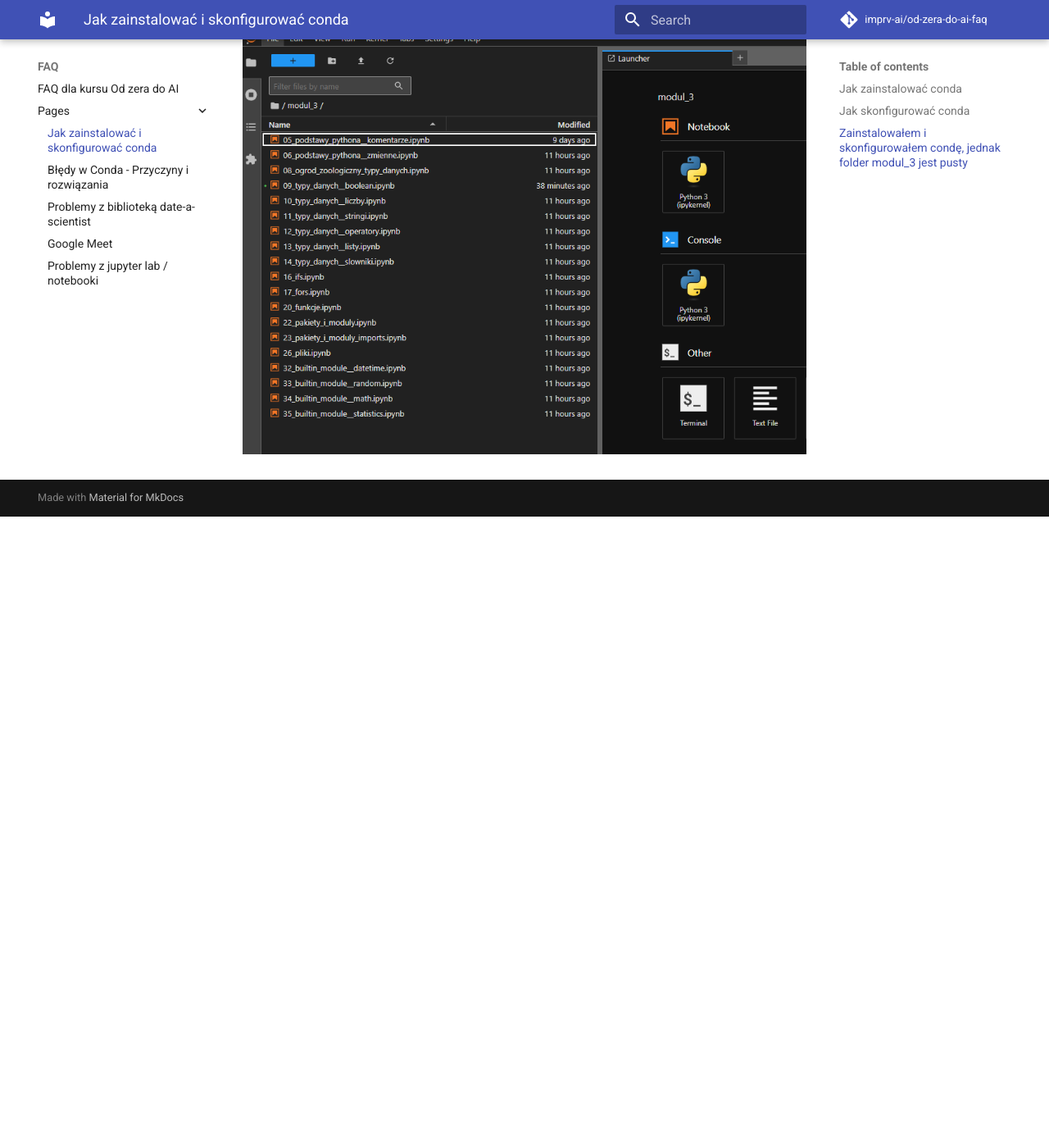
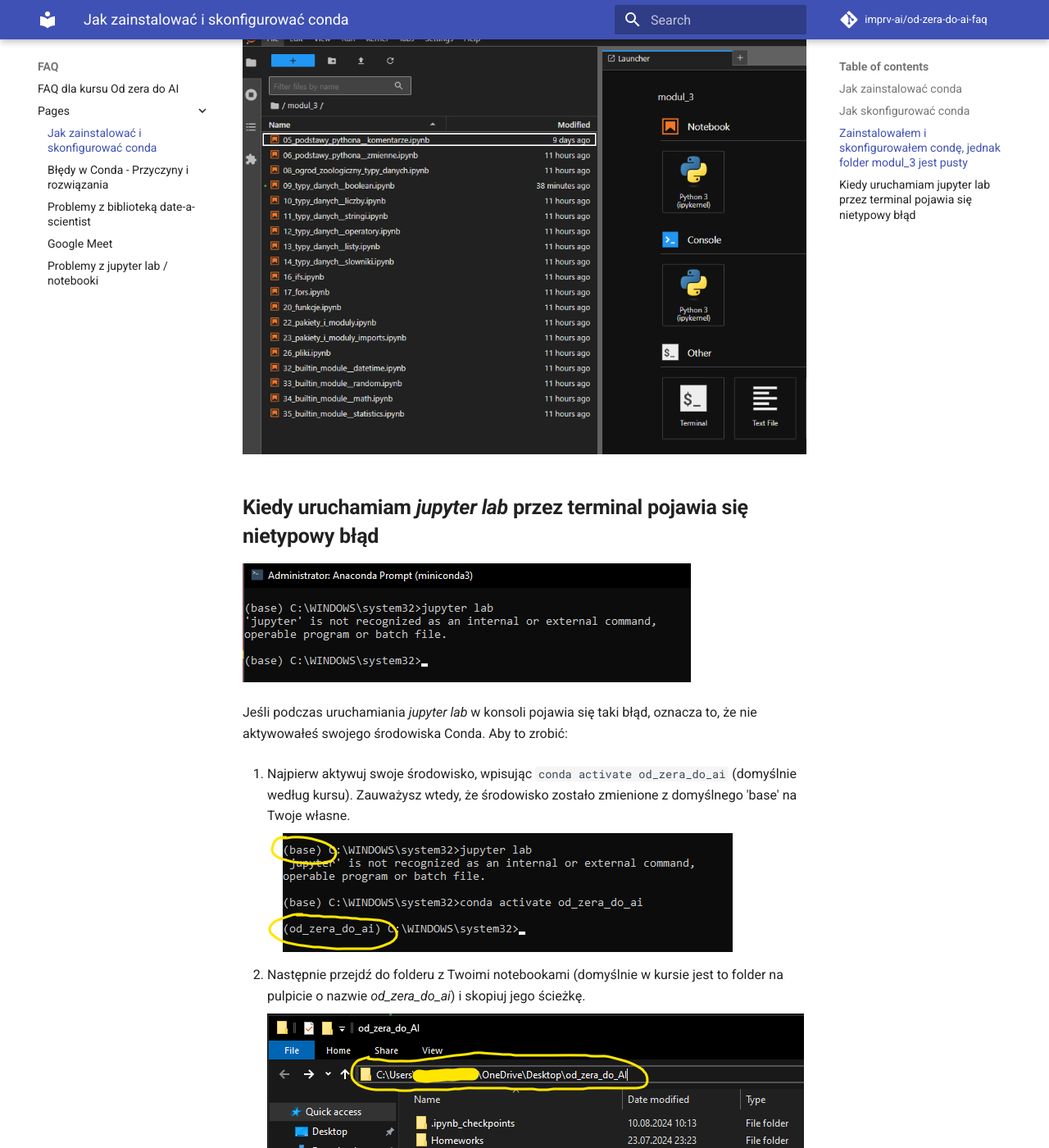
Before and after one commit to imprv-ai/od-zera-do-ai-faq, an MkDocs documentation site: the page built from docs/pages/conda.md, in a window 1280 px wide and 1400 px high, scrolled down 1148 px. Shown: the whole window at 82% size. Built offline with MkDocs 1.6.1 and Material for MkDocs 9.7.7, drawn with Linux system fonts in a browser that asks for light colours; comment, search, counter and statistics services are not loaded; before the commit the page ends 1778 px from its top, so only the background shows below that; some of the changed text lies outside the part shown.

Commit message:
Add documentation regarding issues with starting Jupyter Lab

```diff
--- a/docs/pages/conda.md
+++ b/docs/pages/conda.md
@@ -21,3 +21,25 @@
 Docelowo na końcu modułu Twój folder będzie wyglądał tak:
 
 ![](./assets/jupyter_lab_no_notebooks_already_with_notebooks.png)
+
+## **Kiedy uruchamiam *jupyter lab* przez terminal pojawia się nietypowy błąd**
+
+![](./assets/jupyter_lab__second_opening_error.png)
+
+Jeśli podczas uruchamiania *jupyter lab* w konsoli pojawia się taki błąd, oznacza to, że nie aktywowałeś swojego środowiska Conda. Aby to zrobić:
+
+1. Najpierw aktywuj swoje środowisko, wpisując `conda activate od_zera_do_ai` (domyślnie według kursu). Zauważysz wtedy, że środowisko zostało zmienione z domyślnego 'base' na Twoje własne.
+
+    ![](./assets/jupyter_lab__second_opening_activate_environment.png)
+
+1. Następnie przejdź do folderu z Twoimi notebookami (domyślnie w kursie jest to folder na pulpicie o nazwie *od_zera_do_ai*) i skopiuj jego ścieżkę.
+
+    ![](./assets/jupyter_lab__second_opening_folder_path.png)
+
+1. Przejdź do tego folderu w konsoli, używając komendy `cd` i wklejając jego ścieżkę
+
+    ![](./assets/jupyter_lab__second_opening_write_path_to_console.png)
+
+1. Na koniec uruchom `jupyter lab`
+
+    ![](./assets/jupyter_lab__second_opening_run_jupyter.png)
```
Also changed, not shown: docs/pages/assets/jupyter_lab__second_opening_activate_environment.png (added), docs/pages/assets/jupyter_lab__second_opening_error.png (added), docs/pages/assets/jupyter_lab__second_opening_folder_path.png (added), docs/pages/assets/jupyter_lab__second_opening_run_jupyter.png (added), docs/pages/assets/jupyter_lab__second_opening_write_path_to_console.png (added).
